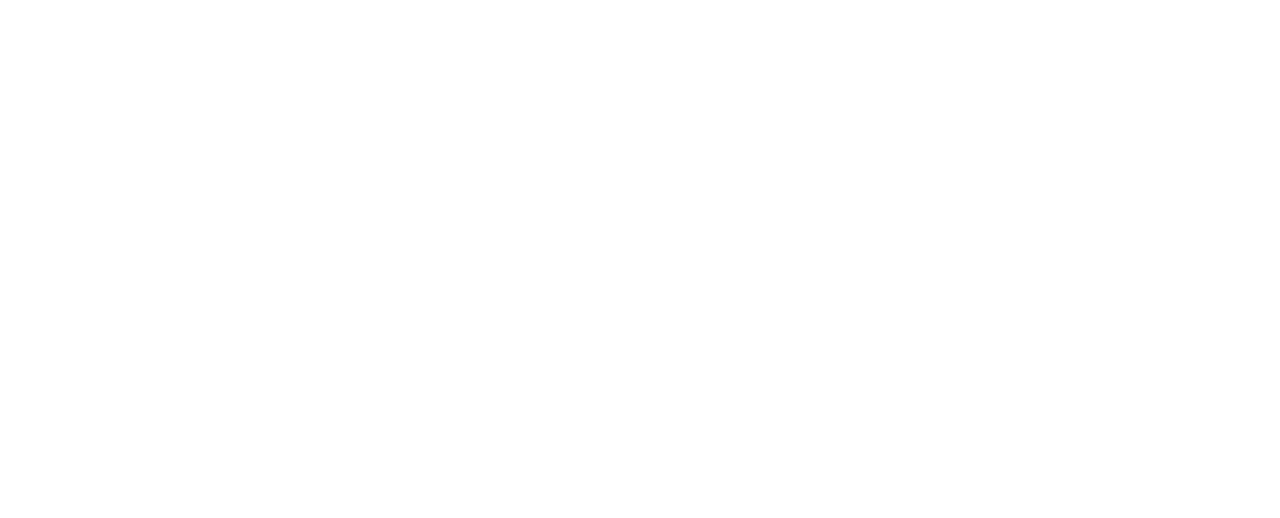
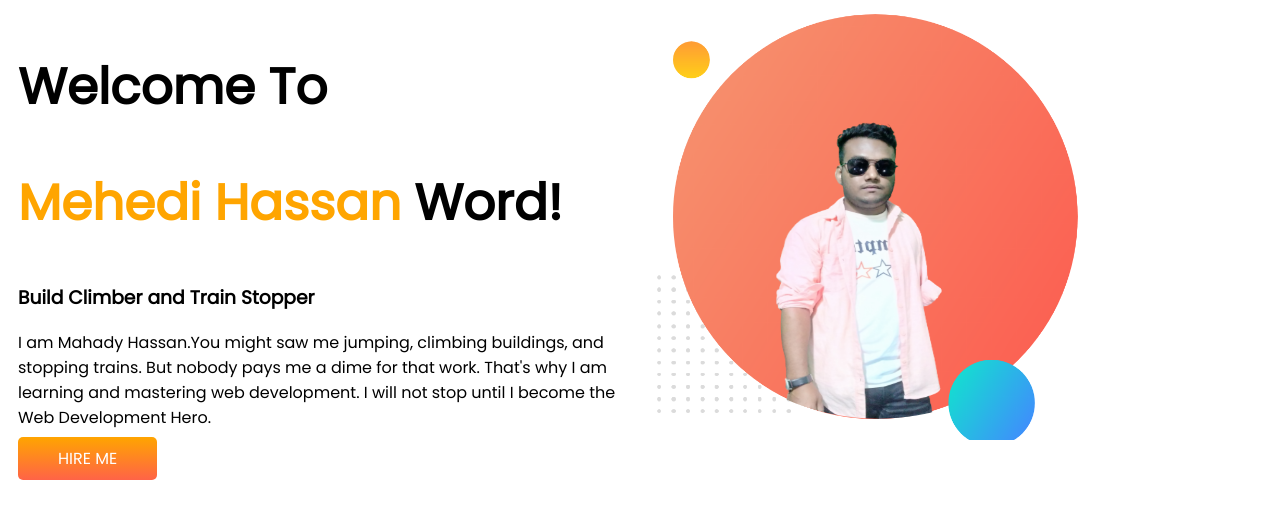
Before and after one commit to mehediwebhero/My-Portfolio, a plain HTML site: page index.html in a window 1280 px wide. Drawn offline with Linux system fonts and the light colour scheme.

Commit message:
portfolio

```diff
--- a/index.html
+++ b/index.html
@@ -1,13 +1,34 @@
 <!DOCTYPE html>
 <html lang="en">
+
 <head>
     <meta charset="UTF-8">
     <meta http-equiv="X-UA-Compatible" content="IE=edge">
     <meta name="viewport" content="width=device-width, initial-scale=1.0">
+    <link rel="preconnect" href="https://fonts.googleapis.com">
+    <link rel="preconnect" href="https://fonts.gstatic.com" crossorigin>
+    <link href="https://fonts.googleapis.com/css2?family=Poppins&display=swap" rel="stylesheet">
     <link rel="stylesheet" href="style.css">
     <title>My-Portfolio</title>
 </head>
+
 <body>
+    <section>
+        <div class="hafe-width">
+            <h1>Welcome To</h1>
+            <h1><span class="color">Mehedi Hassan</span> Word!</h1>
+            <h3>Build Climber and Train Stopper</h3>
+            <p>I am Mahady Hassan.You might saw me jumping, climbing buildings, and stopping trains. But nobody pays me
+                a
+                dime for that work. That's why I am learning and mastering web development. I will not stop until I
+                become
+                the Web Development Hero.</p>
+            <a class="link-buttom" target="blank" href="https://www.google.com/">HIRE ME</a>
+        </div>
+        <div class="hafe-width">
+            <img src="images/my-bg.png" alt="">
+        </div>
+    </section>
+</body>
 
-</body>
 </html>
--- a/style.css
+++ b/style.css
@@ -0,0 +1,28 @@
+body{
+    font-family: 'Poppins', sans-serif;
+
+}
+h1{
+    font-size: 50px;
+}
+.color{
+    color: orange;
+}
+section{
+    display: flex;
+}
+.hafe-width{
+    width: 50%;
+    padding-left:10px ;
+}
+.hafe-width img{
+    width: 70%;
+}
+.link-buttom{
+    text-decoration: none;
+    background-image: linear-gradient(orange,tomato);
+    color: white;
+    font-weight: 400;
+    padding: 10px 40px;
+    border-radius: 5px;
+}
```
Also changed, not shown: images/dream-bg.png (added), images/exp-bg.png (added), images/jhankar.png (added), images/jhankar2.png (added), images/my-bg.png (added), images/my-bg2.png (added), images/top-banner.png (added), 7 other files.
